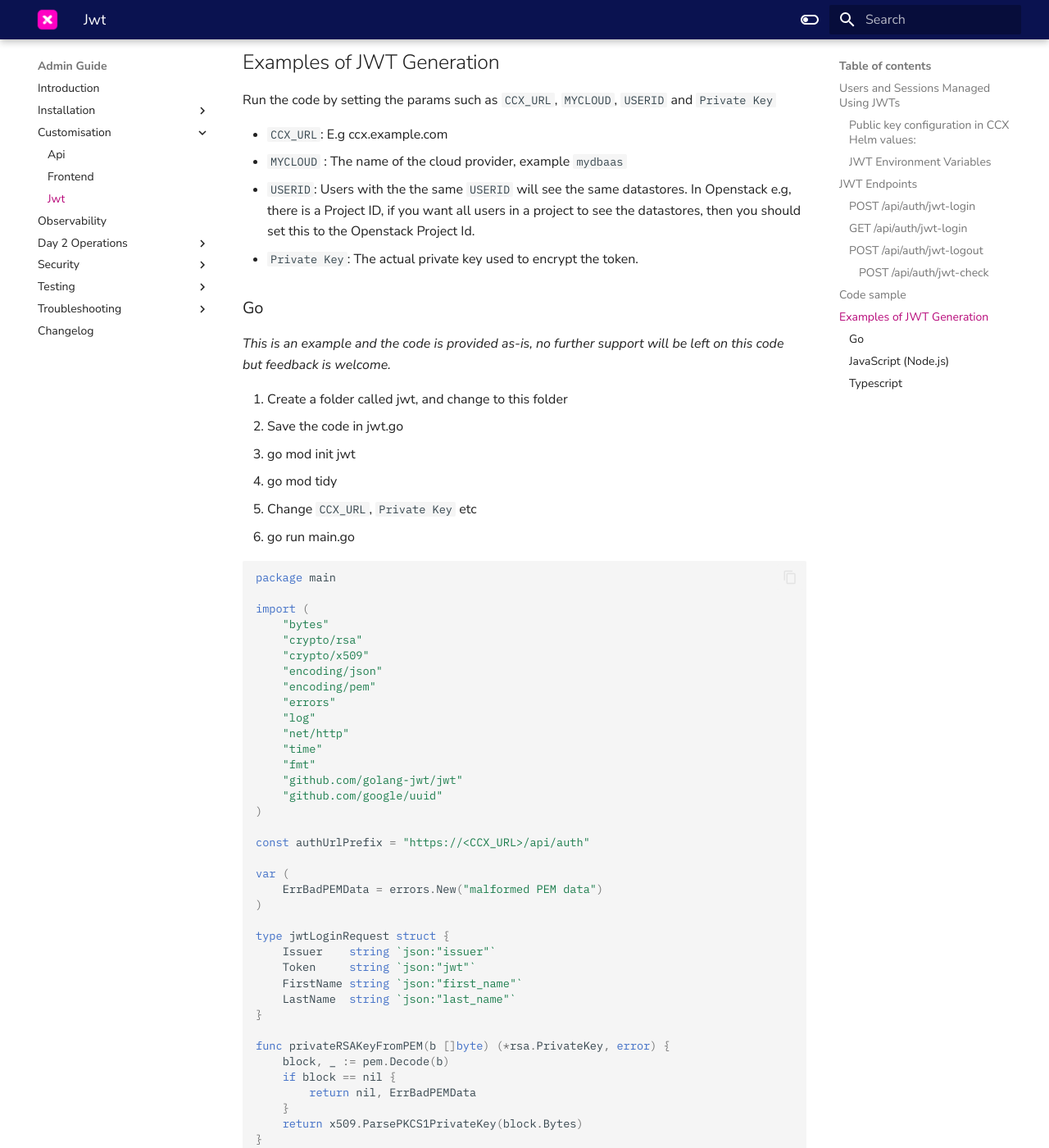
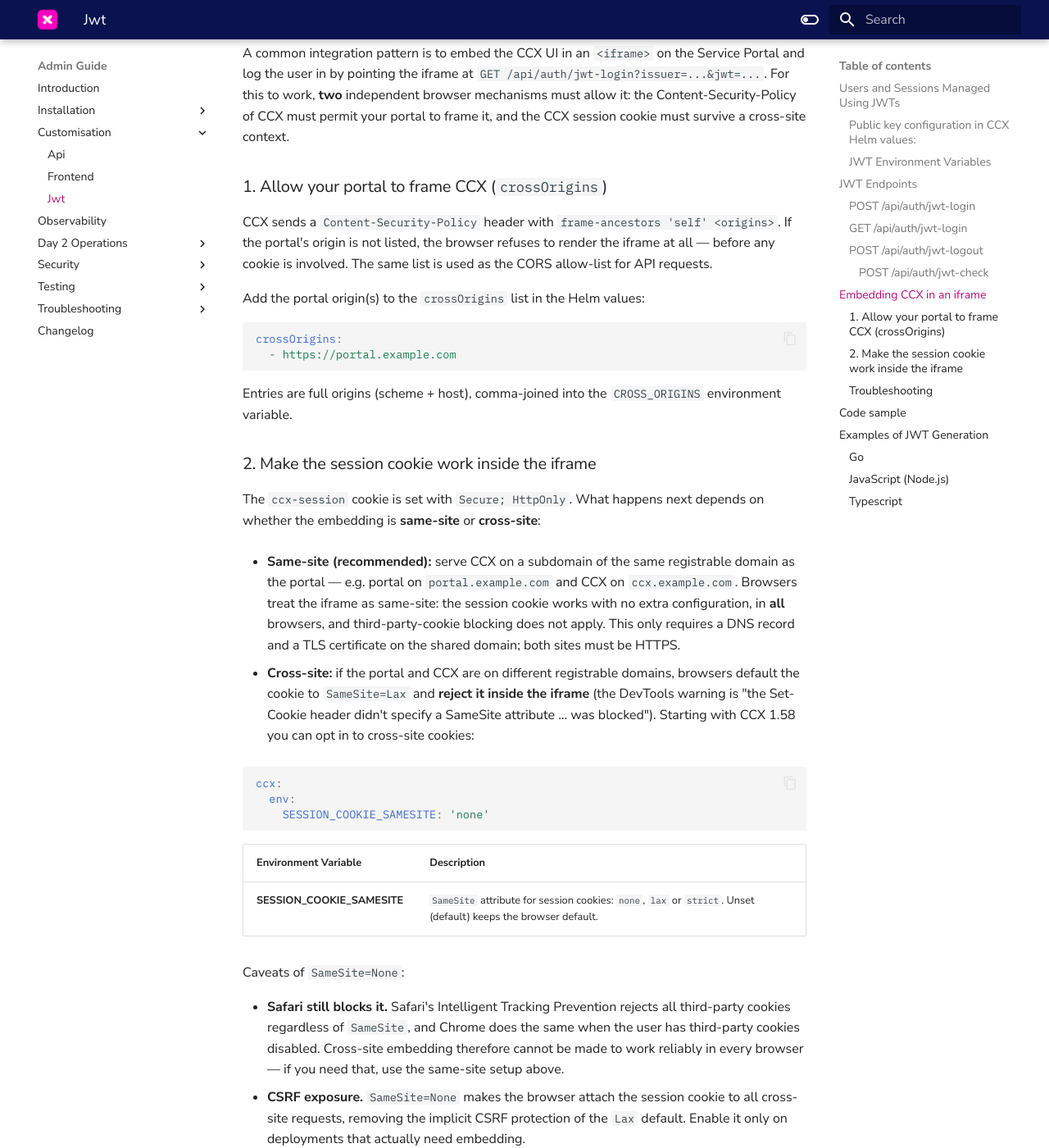
Before and after one commit to severalnines/ccx-docs, an MkDocs documentation site: the page built from docs/admin/Customisation/JWT.md, in a window 1280 px wide and 1400 px high, scrolled down 3993 px. Shown: the whole window at 82% size. Built offline with MkDocs 1.6.1 and Material for MkDocs 9.7.7, drawn with Linux system fonts in a browser that asks for light colours; comment, search, counter and statistics services are not loaded; some of the changed text lies outside the part shown.

Commit message:
CCX-6042 Document iframe embedding: crossOrigins CSP and SESSION_COOKIE_SAMESITE
Co-Authored-By: Claude Fable 5 <noreply@anthropic.com>

````diff
--- a/docs/admin/Customisation/JWT.md
+++ b/docs/admin/Customisation/JWT.md
@@ -83,6 +83,7 @@ There are four endpoints for handling JWTs:
 
 - **Description**: Creates a session for the provided user. The user must exist in the CCX database.
 - **Response**: Returns `303 See other` on success. Redirects the user to the URL provided in the `LOGIN_REDIRECT_URL` environment variable in `ccx-auth-service`.
+- If you call this endpoint from inside an `<iframe>`, see [Embedding CCX in an iframe](#embedding-ccx-in-an-iframe) — additional configuration is required for the session cookie and CSP.
 
 **Query Parameters:**
 
@@ -126,6 +127,54 @@ There are four endpoints for handling JWTs:
   "expires_at": "..."
 }
 ```
+
+---
+
+## Embedding CCX in an iframe
+
+A common integration pattern is to embed the CCX UI in an `<iframe>` on the Service Portal and log the user in by pointing the iframe at `GET /api/auth/jwt-login?issuer=...&jwt=...`. For this to work, **two** independent browser mechanisms must allow it: the Content-Security-Policy of CCX must permit your portal to frame it, and the CCX session cookie must survive a cross-site context.
+
+### 1. Allow your portal to frame CCX (`crossOrigins`)
+
+CCX sends a `Content-Security-Policy` header with `frame-ancestors 'self' <origins>`. If the portal's origin is not listed, the browser refuses to render the iframe at all — before any cookie is involved. The same list is used as the CORS allow-list for API requests.
+
+Add the portal origin(s) to the `crossOrigins` list in the Helm values:
+
+```yaml
+crossOrigins:
+  - https://portal.example.com
+```
+
+Entries are full origins (scheme + host), comma-joined into the `CROSS_ORIGINS` environment variable.
+
+### 2. Make the session cookie work inside the iframe
+
+The `ccx-session` cookie is set with `Secure; HttpOnly`. What happens next depends on whether the embedding is **same-site** or **cross-site**:
+
+- **Same-site (recommended):** serve CCX on a subdomain of the same registrable domain as the portal — e.g. portal on `portal.example.com` and CCX on `ccx.example.com`. Browsers treat the iframe as same-site: the session cookie works with no extra configuration, in **all** browsers, and third-party-cookie blocking does not apply. This only requires a DNS record and a TLS certificate on the shared domain; both sites must be HTTPS.
+
+- **Cross-site:** if the portal and CCX are on different registrable domains, browsers default the cookie to `SameSite=Lax` and **reject it inside the iframe** (the DevTools warning is "the Set-Cookie header didn't specify a SameSite attribute … was blocked"). Starting with CCX 1.58 you can opt in to cross-site cookies:
+
+  ```yaml
+  ccx:
+    env:
+      SESSION_COOKIE_SAMESITE: 'none'
+  ```
+
+  | Environment Variable        | Description                                                                                                    |
+  | --------------------------- | -------------------------------------------------------------------------------------------------------------- |
+  | **SESSION_COOKIE_SAMESITE** | `SameSite` attribute for session cookies: `none`, `lax` or `strict`. Unset (default) keeps the browser default. |
+
+  Caveats of `SameSite=None`:
+
+  - **Safari still blocks it.** Safari's Intelligent Tracking Prevention rejects all third-party cookies regardless of `SameSite`, and Chrome does the same when the user has third-party cookies disabled. Cross-site embedding therefore cannot be made to work reliably in every browser — if you need that, use the same-site setup above.
+  - **CSRF exposure.** `SameSite=None` makes the browser attach the session cookie to all cross-site requests, removing the implicit CSRF protection of the `Lax` default. Enable it only on deployments that actually need embedding.
+
+### Troubleshooting
+
+- Blank iframe, console shows a `frame-ancestors` CSP violation → the portal origin is missing from `crossOrigins`.
+- The `jwt-login` request returns 303 but no session appears → check the `Set-Cookie` line of the response in DevTools; a `SameSite` warning means you are in the cross-site case above.
+- Works in Chrome but not Safari → expected for cross-site embedding; switch to the same-site (subdomain) setup.
 
 ---
 
````
